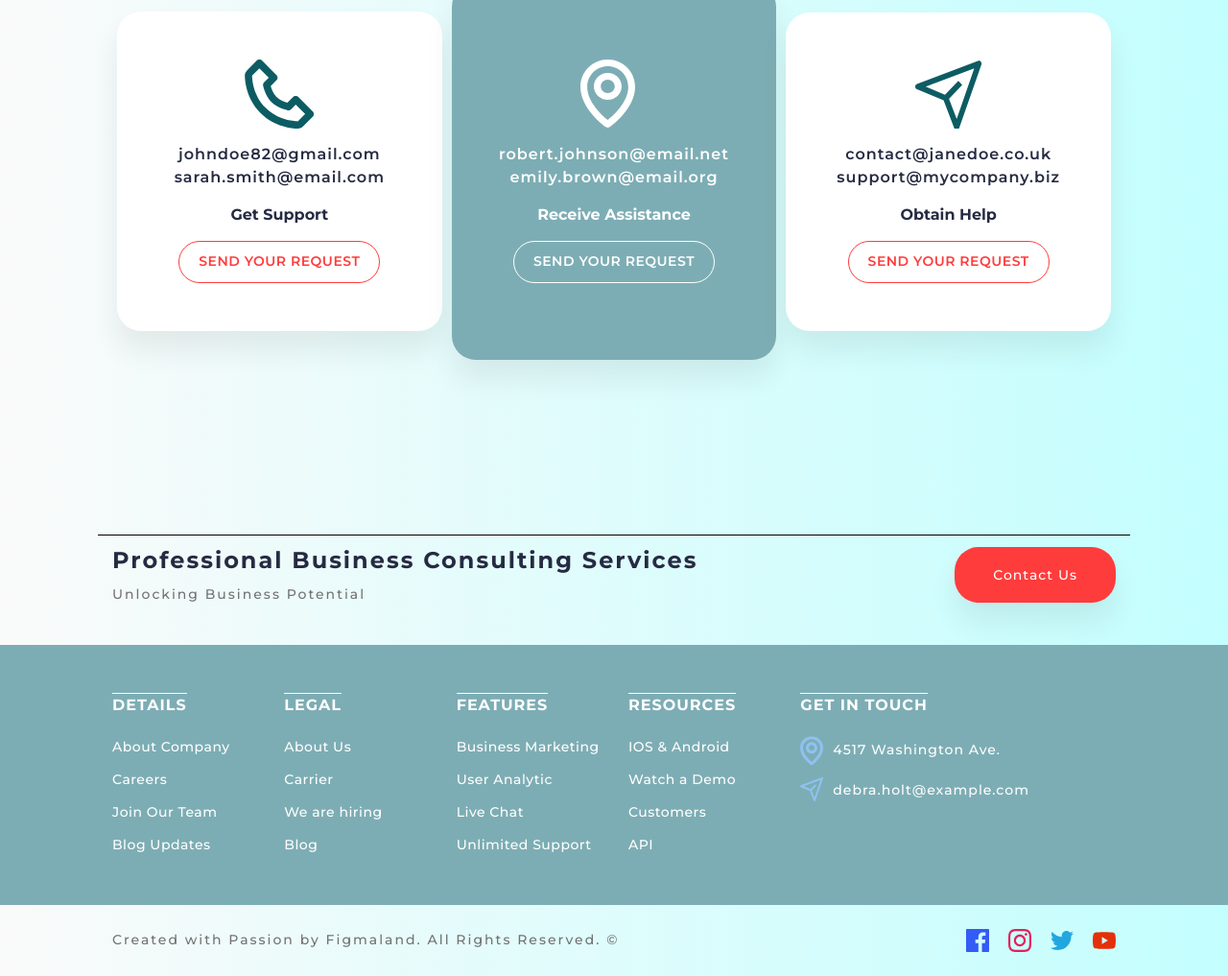
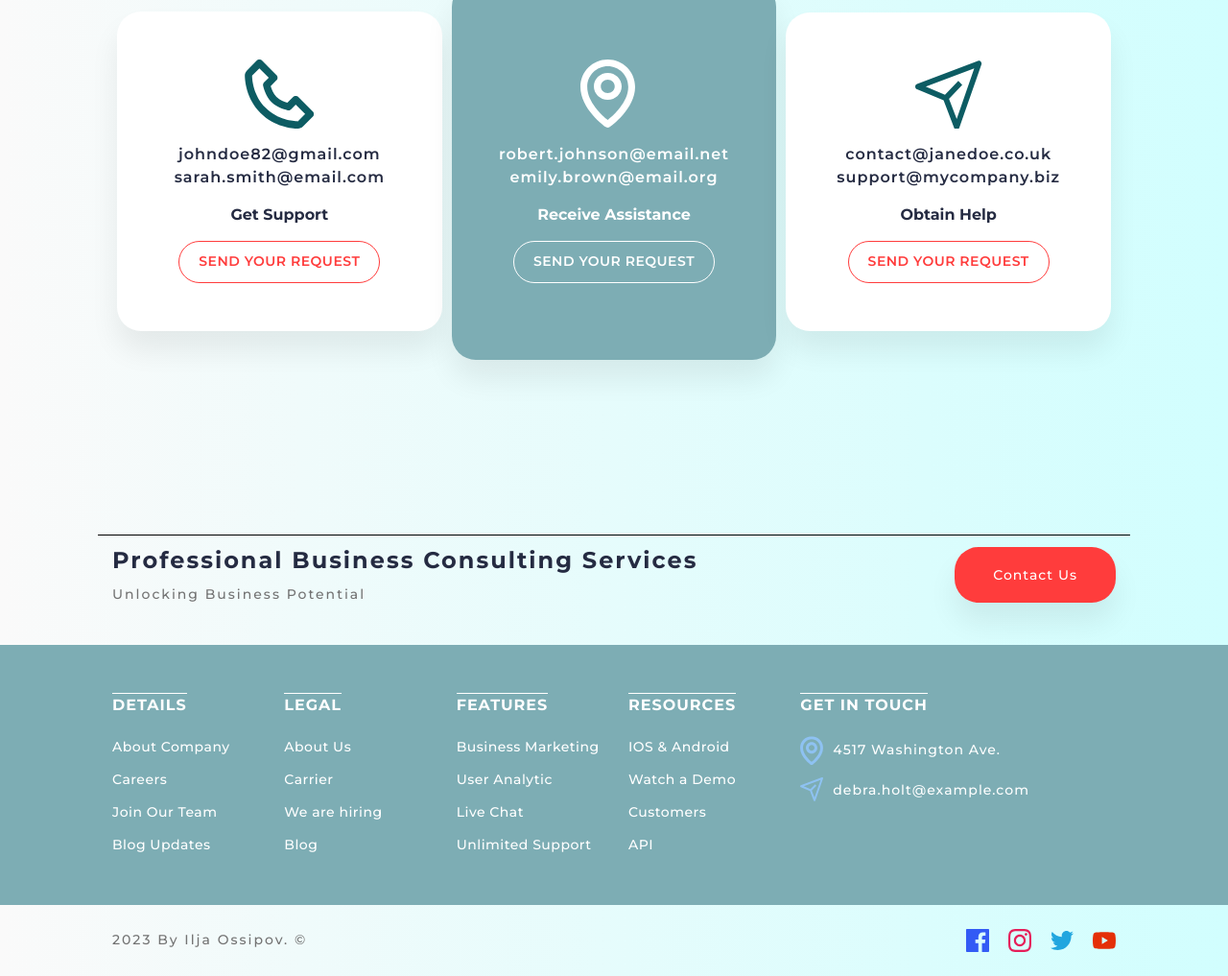
Before and after one commit to IlyaOsw/Strategix, a plain HTML site: page index.html in a window 1280 px wide. Shown: the part 3648-4665 px from the top of the page at 96% size. Drawn offline with Linux system fonts and the light colour scheme.

Commit message:
Gradient fix

```diff
--- a/index.html
+++ b/index.html
@@ -561,9 +561,7 @@
         </div>
         <div class="footer__bottom">
           <div class="footer__container _container">
-            <div class="footer__copy">
-              Created with Passion by Figmaland. All Rights Reserved. ©
-            </div>
+            <div class="footer__copy">2023 By Ilja Ossipov. ©</div>
             <div class="footer__social social">
               <a href="" class="social__item">
                 <img src="footer/04.svg" alt="social" />
--- a/style.css
+++ b/style.css
@@ -41,7 +41,7 @@ body {
   overflow: hidden;
   display: flex;
   flex-direction: column;
-  background: linear-gradient(to right, rgb(250, 250, 250), rgb(195, 254, 254));
+  background: linear-gradient(to right, rgb(250, 250, 250), rgb(209, 254, 254));
 }
 ._container {
   max-width: 1046px;
@@ -557,7 +557,7 @@ body {
 }
 /* -------------------------------------------------------------------------------------------- */
 .whoweare {
-  background: linear-gradient(to right, rgb(250, 250, 250), rgb(195, 254, 254));
+  background: linear-gradient(to right, rgb(250, 250, 250), rgb(209, 254, 254));
   padding: 80px 0px 130px 0px;
 }
 .whoweare__header {
@@ -952,7 +952,7 @@ body {
 }
 /* -------------------------------------------------------------------------------------------- */
 .contact {
-  background: linear-gradient(to right, rgb(250, 250, 250), rgb(195, 254, 254));
+  background: linear-gradient(to right, rgb(250, 250, 250), rgb(209, 254, 254));
   padding: 42px 0;
 }
 .contact__content {
```
